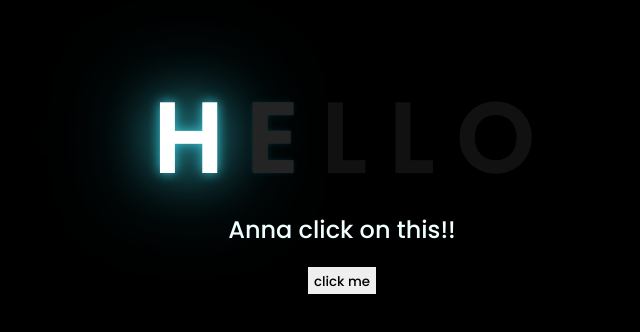
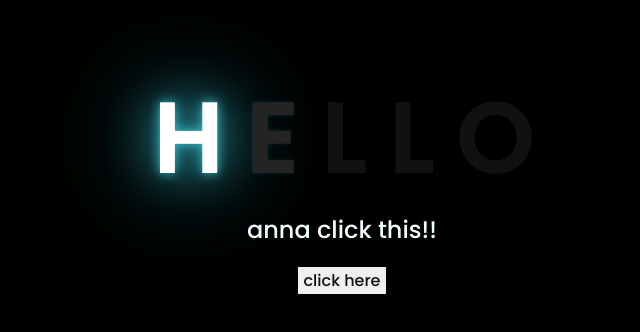
Before and after one commit to suraj4659/anna, a plain HTML site: page index.html in a window 1280 px wide. Shown: the part 228-560 px from the top of the page, without its empty margins (306-946 px from the left). Drawn offline with Linux system fonts and the light colour scheme.

Commit message:
Update index.html

```diff
--- a/index.html
+++ b/index.html
@@ -18,11 +18,11 @@
         <span>O</span>
     </div>
     <div class="description">
-        <span>Anna click on this!!</span>
+        <span>anna click this!!</span>
     </div>
     <div class="button">
-        <button>click me
-            <a href="flower.html"></a>
+        <button>
+            <a href="flower.html">click here</a>
         </button>
 
     </div>
```
